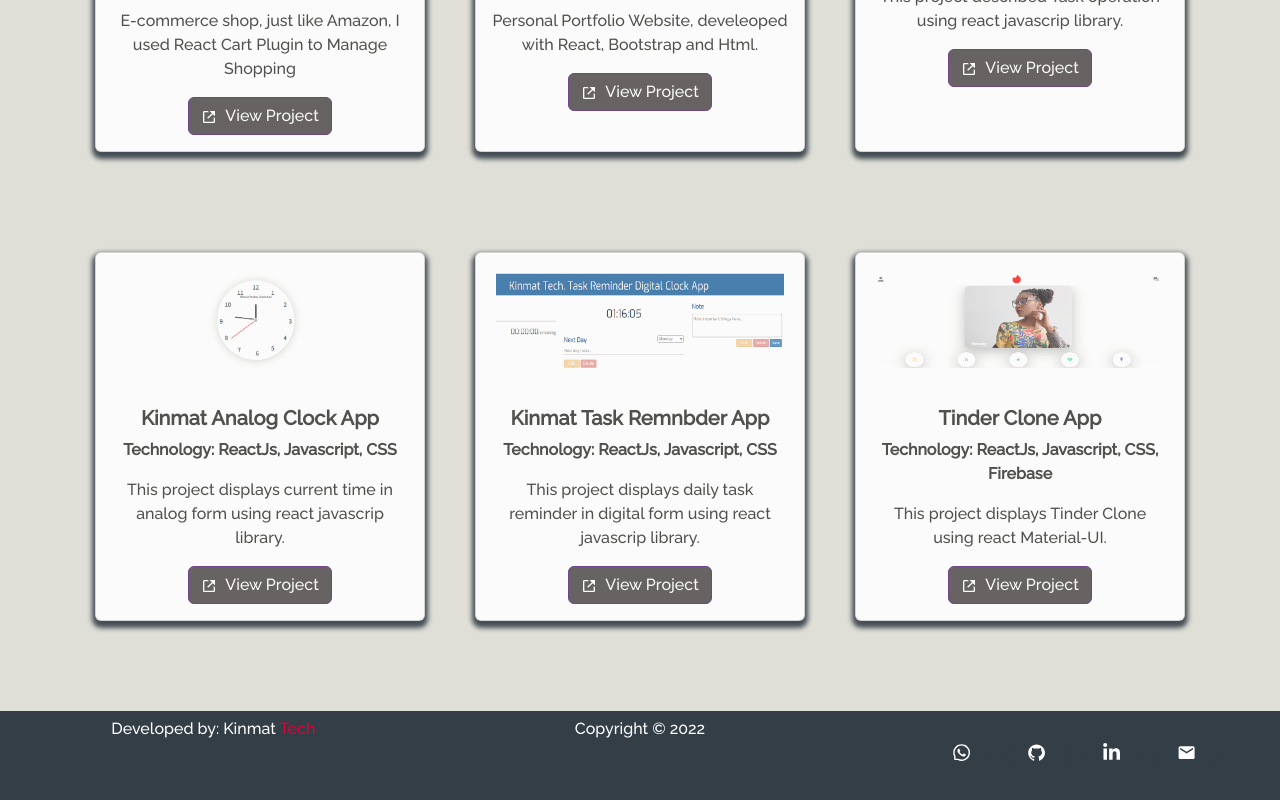
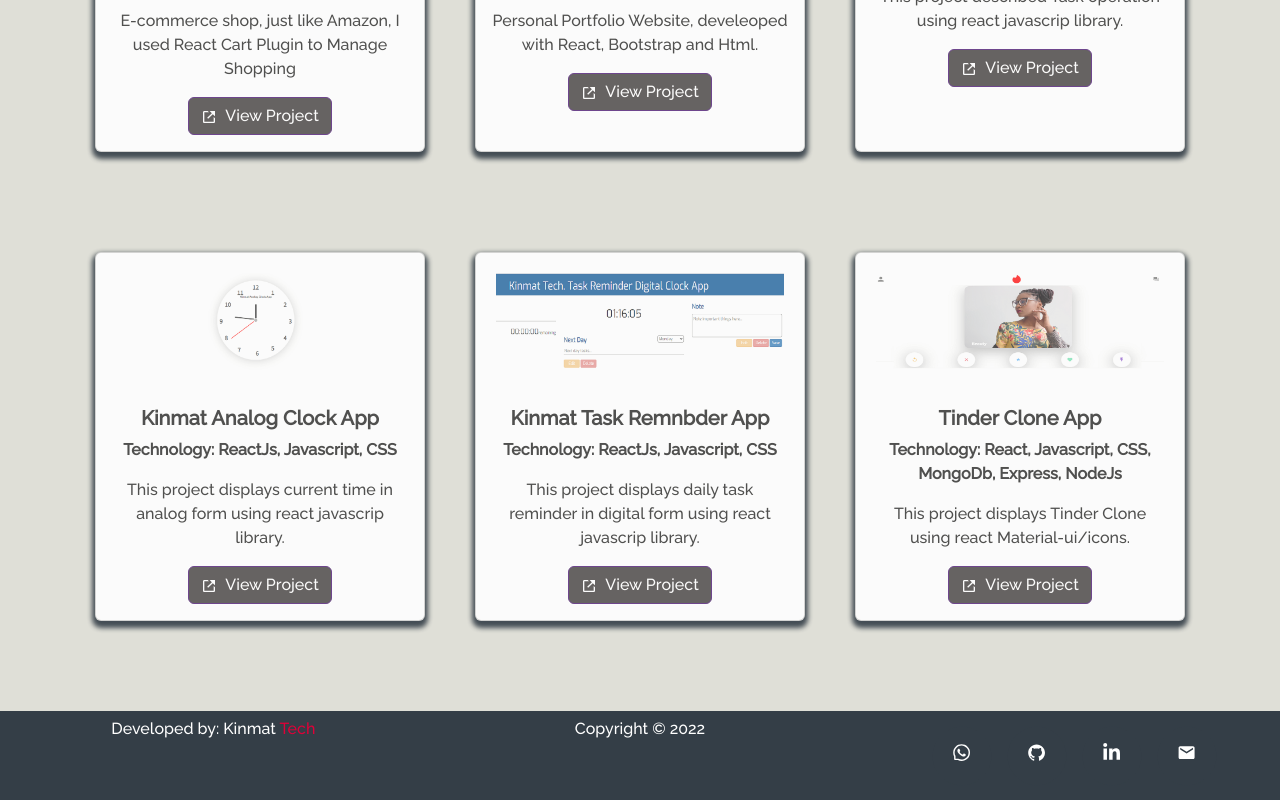
Before and after one commit to KinmatTech/Kinmat, a React (Create React App) app: page /about in a window 1280 px wide. Shown: the part 2913-3713 px from the top of the page. Built offline with nearby package versions, Linux system fonts and the light colour scheme.

Commit message:
https://github.com/KinmatTech/Kinmat.git

```diff
--- a/src/Data.js
+++ b/src/Data.js
@@ -50,8 +50,8 @@ export const PROJECTS = [
   {
         image: TINDER,
     name: "Tinder Clone App",
-    technologyUsed: "ReactJs, Javascript, CSS, Firebase",
-    description: "This project displays Tinder Clone using react Material-UI.",
+    technologyUsed: "React, Javascript, CSS, MongoDb, Express, NodeJs",
+    description: "This project displays Tinder Clone using react Material-ui/icons.",
     url: "https://kinmat-tinder-clone.vercel.app",
   }
 
```
